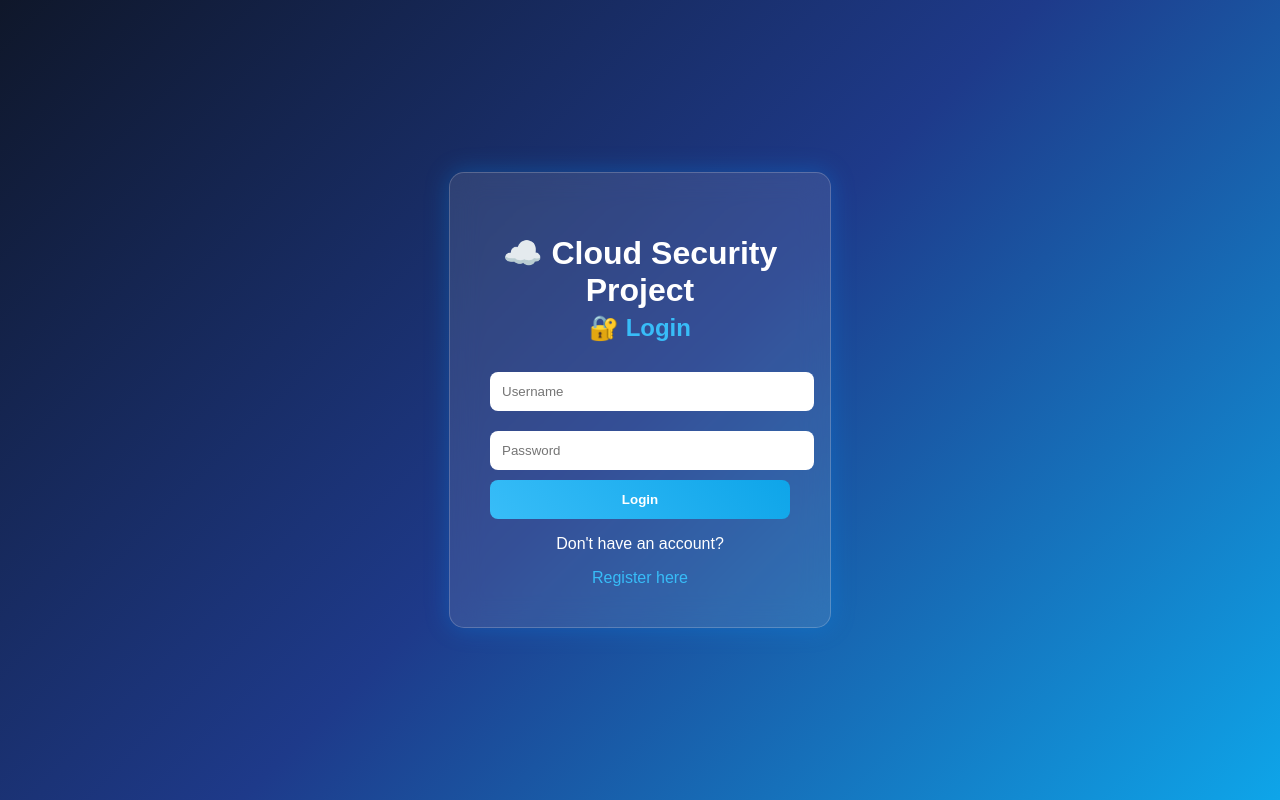
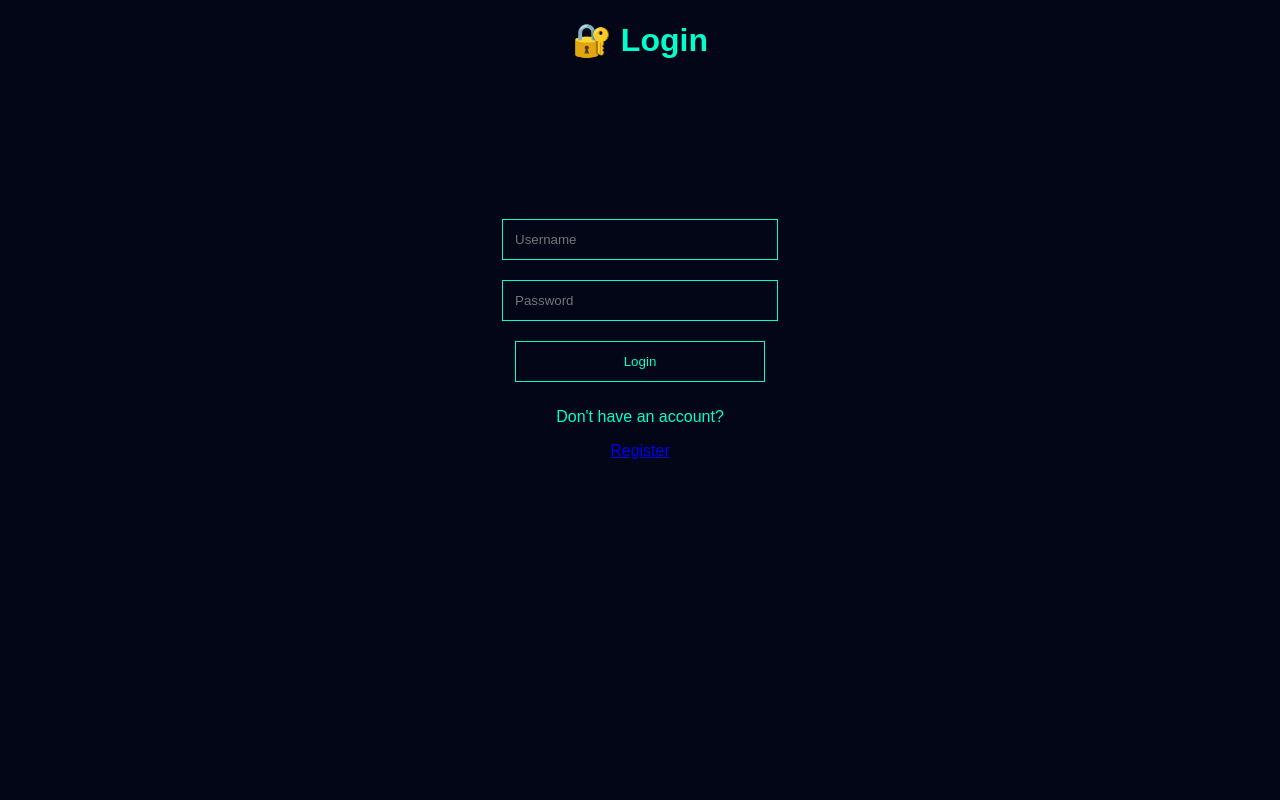
Before and after one commit to 24karan04/Cloud-Computing-Security-project-, a Flask app: page / in a window 1280 px wide. Run offline with Flask 3, Linux system fonts and the light colour scheme.

Commit message:
Refactor login page styles and structure

```diff
--- a/templates/login.html
+++ b/templates/login.html
@@ -2,102 +2,46 @@
 <html>
 <head>
 <title>Login</title>
-
 <style>
 body {
-    margin: 0;
-    padding: 0;
-    font-family: Arial, sans-serif;
-    color: white;
-    text-align: center;
-
-    /* Gradient background (no image needed) */
-    background: linear-gradient(135deg, #0f172a, #1e3a8a, #0ea5e9);
-    height: 100vh;
+    background:#020617;
+    color:#00ffcc;
+    text-align:center;
+    font-family:Arial;
 }
 
-/* Center the box */
-.container {
-    display: flex;
-    justify-content: center;
-    align-items: center;
-    height: 100vh;
+.box {
+    margin-top:150px;
 }
 
-/* Glass effect box */
-.box {
-    background: rgba(255, 255, 255, 0.1);
-    backdrop-filter: blur(15px);
-    padding: 40px;
-    border-radius: 15px;
-    border: 1px solid rgba(255,255,255,0.2);
-    box-shadow: 0 0 25px rgba(0, 150, 255, 0.3);
-    width: 300px;
-}
-
-/* Headings */
-h1 {
-    margin-bottom: 5px;
-}
-
-h2 {
-    margin-top: 0;
-    color: #38bdf8;
-}
-
-/* Inputs */
-input {
-    padding: 12px;
-    margin: 10px 0;
-    width: 100%;
-    border-radius: 8px;
-    border: none;
-    outline: none;
-}
-
-/* Button */
-button {
-    padding: 12px;
-    width: 100%;
-    background: linear-gradient(45deg, #38bdf8, #0ea5e9);
-    border: none;
-    border-radius: 8px;
-    color: white;
-    font-weight: bold;
-    cursor: pointer;
+input, button {
+    padding:12px;
+    width:250px;
+    margin:10px;
+    border:1px solid #00ffcc;
+    background:transparent;
+    color:#00ffcc;
 }
 
 button:hover {
-    opacity: 0.9;
-}
-
-/* Link */
-a {
-    color: #38bdf8;
-    text-decoration: none;
+    box-shadow:0 0 20px #00ffcc;
 }
 </style>
-
 </head>
 
 <body>
 
-<div class="container">
-    <div class="box">
+<h1>🔐 Login</h1>
 
-        <h1>☁️ Cloud Security Project</h1>
-        <h2>🔐 Login</h2>
+<div class="box">
+<form method="POST">
+<input type="text" name="username" placeholder="Username" required><br>
+<input type="password" name="password" placeholder="Password" required><br>
+<button type="submit">Login</button>
+</form>
 
-        <form action="/login_user" method="post">
-            <input type="text" name="username" placeholder="Username" required>
-            <input type="password" name="password" placeholder="Password" required>
-            <button type="submit">Login</button>
-        </form>
-
-        <p>Don't have an account?</p>
-        <a href="/register">Register here</a>
-
-    </div>
+<p>Don't have an account?</p>
+<a href="/register">Register</a>
 </div>
 
 </body>
```
